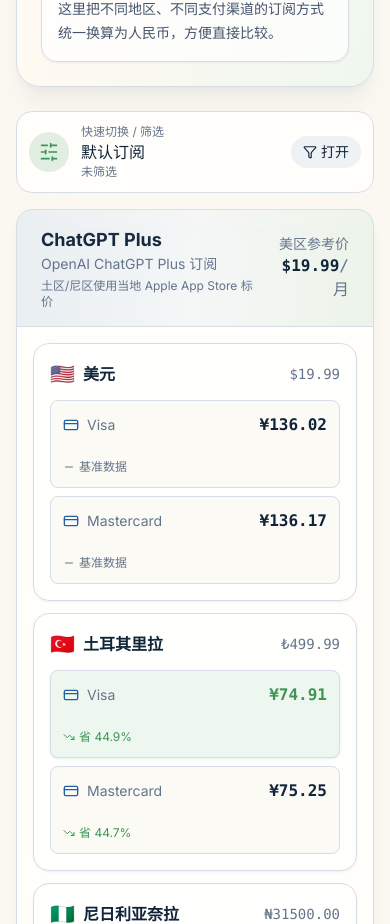
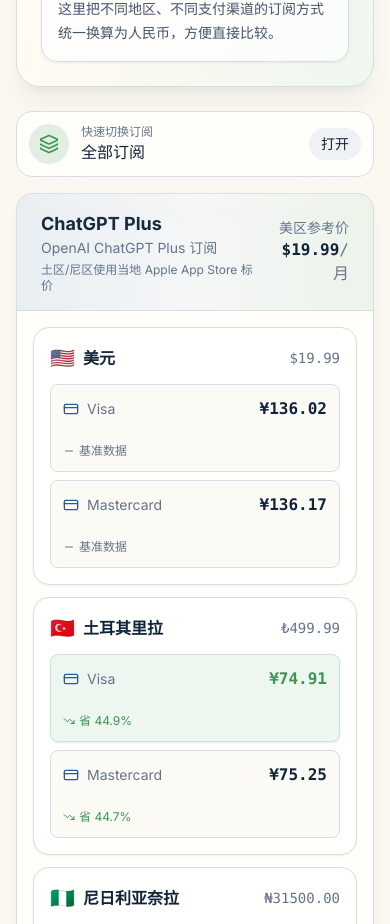
Before and after one commit to jihuayu/currency-converter, a Next.js app: page / in a window 390 px wide. Shown: the part 820-1744 px from the top of the page. Built offline with nearby package versions, Linux system fonts and the light colour scheme.

Commit message:
feat: replace FilterBar with MobileControlsDrawer and remove unused default package option

```diff
--- a/components/converter-client.tsx
+++ b/components/converter-client.tsx
@@ -1,7 +1,6 @@
 'use client';
 
 import { useCallback, useEffect, useState } from 'react';
-import { FilterBar } from '@/components/filter-bar';
 import { PriceTable } from '@/components/price-table';
 import { Header } from '@/components/header';
 import { ProjectIntroCard } from '@/components/project-intro-card';
@@ -48,22 +47,8 @@
       <Header />
       <main className="container relative z-10 mx-auto max-w-7xl px-4 py-8">
         <ProjectIntroCard fetchedAt={exchangeRates.fetchedAt} />
-        <FilterBar
-          className="hidden md:block"
-          selectedCurrencies={filters.currencies}
-          selectedChannels={filters.channels}
+        <MobileControlsDrawer
           selectedPackages={filters.packages}
-          onFilterChange={(currencies, channels, packages) =>
-            updateFilters({ currencies, channels, packages })
-          }
-        />
-        <MobileControlsDrawer
-          selectedCurrencies={filters.currencies}
-          selectedChannels={filters.channels}
-          selectedPackages={filters.packages}
-          onFilterChange={(currencies, channels, packages) =>
-            updateFilters({ currencies, channels, packages })
-          }
           onPackageChange={(nextPackages) =>
             updateFilters({ ...filters, packages: nextPackages })
           }
--- a/components/mobile-controls-drawer.tsx
+++ b/components/mobile-controls-drawer.tsx
@@ -1,52 +1,27 @@
 'use client';
 
 import { useEffect, useMemo, useState } from 'react';
-import { Filter, SlidersHorizontal, X } from 'lucide-react';
-import { FilterBar } from '@/components/filter-bar';
+import { Layers3, X } from 'lucide-react';
 import { MobileSubscriptionSwitcher } from '@/components/mobile-subscription-switcher';
 import {
-  channels,
-  currencies,
-  isDefaultPackageSelection,
   packages,
-  type ChannelId,
-  type CurrencyCode,
   type PackageId,
 } from '@/lib/data';
 
 interface MobileControlsDrawerProps {
-  selectedCurrencies: CurrencyCode[];
-  selectedChannels: ChannelId[];
   selectedPackages: PackageId[];
-  onFilterChange: (
-    currencies: CurrencyCode[],
-    channels: ChannelId[],
-    packages: PackageId[]
-  ) => void;
   onPackageChange: (packages: PackageId[]) => void;
 }
 
 export function MobileControlsDrawer({
-  selectedCurrencies,
-  selectedChannels,
   selectedPackages,
-  onFilterChange,
   onPackageChange,
 }: MobileControlsDrawerProps) {
   const [isOpen, setIsOpen] = useState(false);
 
-  const hasFilters =
-    selectedCurrencies.length < currencies.length ||
-    selectedChannels.length < channels.length ||
-    !isDefaultPackageSelection(selectedPackages);
-
   const packageLabel = useMemo(() => {
     if (selectedPackages.length === 1) {
       return packages.find((pkg) => pkg.id === selectedPackages[0])?.name ?? '选择订阅';
-    }
-
-    if (isDefaultPackageSelection(selectedPackages)) {
-      return '默认订阅';
     }
 
     if (selectedPackages.length === packages.length) {
@@ -55,10 +30,6 @@
 
     return `${selectedPackages.length} 个订阅`;
   }, [selectedPackages]);
-
-  const filterLabel = hasFilters
-    ? `${selectedCurrencies.length}/${currencies.length} 货币 · ${selectedChannels.length}/${channels.length} 渠道`
-    : '未筛选';
 
   useEffect(() => {
     if (!isOpen) {
@@ -94,20 +65,16 @@
         >
           <span className="flex min-w-0 items-center gap-3">
             <span className="flex h-10 w-10 shrink-0 items-center justify-center rounded-full bg-primary/15 text-primary">
-              <SlidersHorizontal className="h-5 w-5" />
+              <Layers3 className="h-5 w-5" />
             </span>
             <span className="min-w-0">
-              <span className="block text-xs text-muted-foreground">快速切换 / 筛选</span>
+              <span className="block text-xs text-muted-foreground">快速切换订阅</span>
               <span className="block truncate font-medium text-foreground">
                 {packageLabel}
-              </span>
-              <span className="block truncate text-xs text-muted-foreground">
-                {filterLabel}
               </span>
             </span>
           </span>
           <span className="flex shrink-0 items-center gap-1 rounded-full bg-secondary px-3 py-1.5 text-sm font-medium text-brand-navy">
-            <Filter className="h-3.5 w-3.5" />
             打开
           </span>
         </button>
@@ -131,10 +98,10 @@
             <div className="flex items-center justify-between gap-3 border-b border-border px-5 py-4">
               <div>
                 <h2 id="mobile-controls-title" className="text-lg font-bold text-brand-navy">
-                  快速切换与筛选
+                  快速切换订阅
                 </h2>
                 <p className="text-sm text-muted-foreground">
-                  将订阅切换、货币和支付渠道统一放在这里
+                  选择要查看的订阅套餐
                 </p>
               </div>
               <button
@@ -153,14 +120,6 @@
                 selectedPackages={selectedPackages}
                 onPackageChange={onPackageChange}
               />
-              <FilterBar
-                variant="plain"
-                collapsible={false}
-                selectedCurrencies={selectedCurrencies}
-                selectedChannels={selectedChannels}
-                selectedPackages={selectedPackages}
-                onFilterChange={onFilterChange}
-              />
             </div>
 
             <div className="border-t border-border bg-card px-5 py-4">
--- a/components/mobile-subscription-switcher.tsx
+++ b/components/mobile-subscription-switcher.tsx
@@ -3,8 +3,6 @@
 import { useEffect, useMemo, useRef, useState } from 'react';
 import { Check, ChevronDown, Layers3 } from 'lucide-react';
 import {
-  defaultPackageIds,
-  isDefaultPackageSelection,
   packages,
   type PackageId,
 } from '@/lib/data';
@@ -31,10 +29,6 @@
       return (
         packages.find((pkg) => pkg.id === selectedPackages[0])?.name ?? '选择订阅'
       );
-    }
-
-    if (isDefaultPackageSelection(selectedPackages)) {
-      return '默认订阅';
     }
 
     if (selectedPackages.length === packages.length) {
@@ -79,25 +73,6 @@
 
   const optionItems = (
     <div className={cn(variant === 'inline' ? 'space-y-2' : undefined)}>
-      <button
-        type="button"
-        onClick={() => selectPackages(defaultPackageIds)}
-        className={cn(
-          'flex w-full items-center justify-between rounded-xl px-3 py-3 text-left text-sm transition-colors',
-          isDefaultPackageSelection(selectedPackages)
-            ? 'bg-primary/15 text-primary'
-            : 'text-foreground hover:bg-secondary/70'
-        )}
-      >
-        <span>
-          <span className="block font-medium">默认订阅</span>
-          <span className="text-xs text-muted-foreground">隐藏 100 单位测试金额</span>
-        </span>
-        {isDefaultPackageSelection(selectedPackages) && (
-          <Check className="h-4 w-4" />
-        )}
-      </button>
-
       <button
         type="button"
         onClick={() => selectPackages(packages.map((pkg) => pkg.id))}
--- a/lib/data.ts
+++ b/lib/data.ts
@@ -44,13 +44,6 @@
     prices: { USD: 249.99, TRY: 9999.99, NGN: 200000 },
     description: 'Anthropic Claude Max 20x 订阅',
     pricingNote: '土区/尼区使用当地 Apple App Store 标价',
-  },
-  {
-    id: 'custom-100',
-    name: '100 单位',
-    prices: { USD: 100, TRY: 100, NGN: 100 },
-    description: '按所选币种的 100 单位计算',
-    pricingNote: '自定义测试金额',
   },
   {
     id: 'chatgpt-pro-5x',
```
